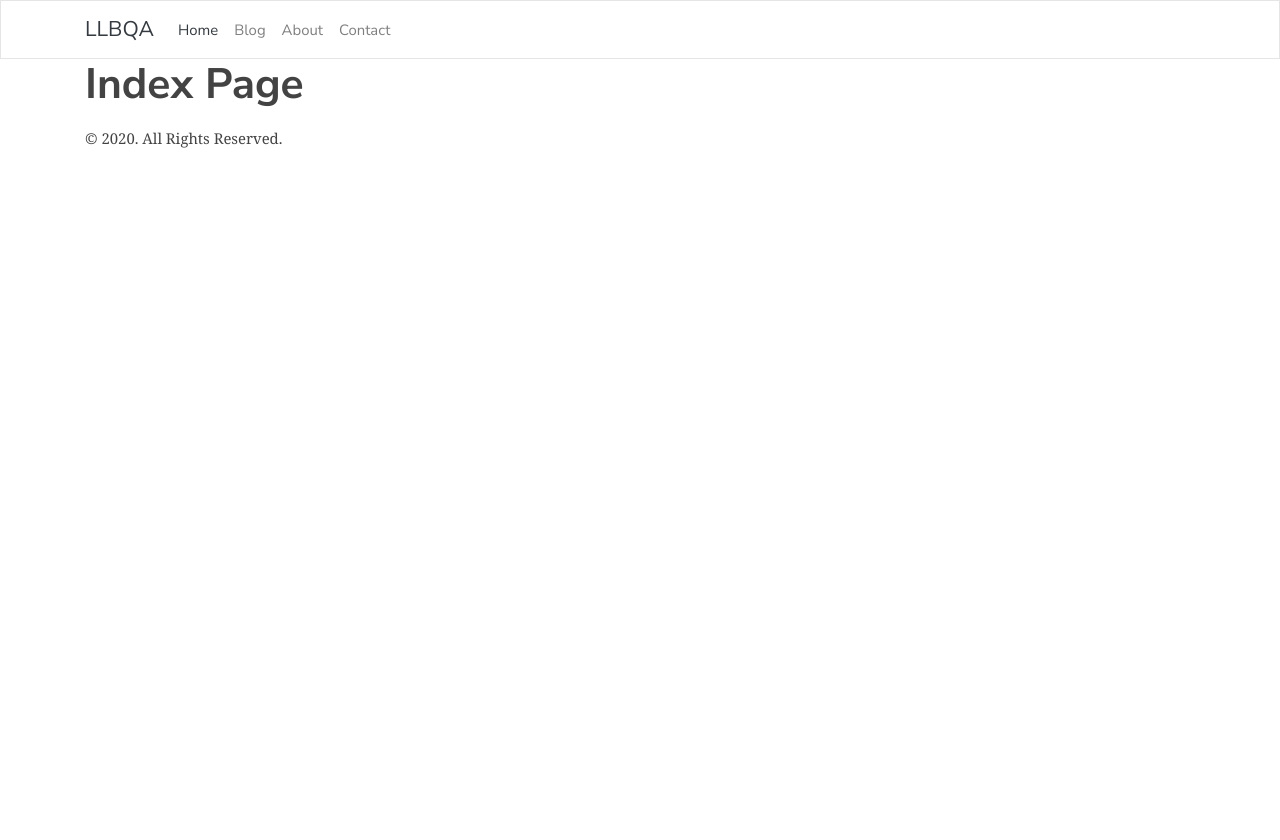
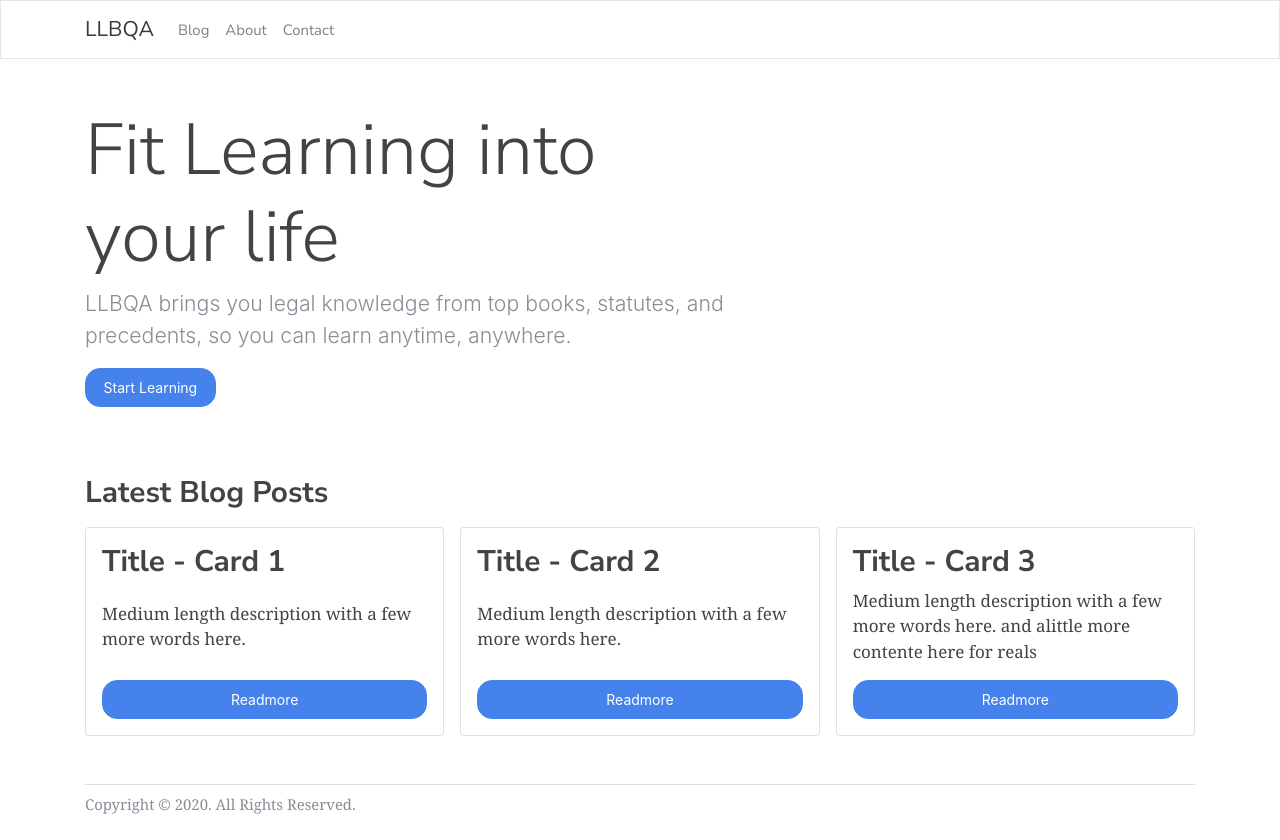
Before and after one commit to BradleyTim/LLBQA, a Django app: template templates/pages/index.html in a window 1280 px wide. Before the commit the page ends 148 px from the top, so only its background shows below. Run offline with Django 3.2, Linux system fonts and the light colour scheme; the template is opened without the code that fills it, so the values that code supplies are empty; some libraries are stand-ins or nearby versions.

Commit message:
add blog app urls, models, and styles

```diff
--- a/app/settings.py
+++ b/app/settings.py
@@ -39,6 +39,7 @@ INSTALLED_APPS = [
     'django.contrib.messages',
     'django.contrib.staticfiles',
     'pages.apps.PagesConfig',
+    'blog.apps.BlogConfig',
 ]
 
 MIDDLEWARE = [
--- a/app/urls.py
+++ b/app/urls.py
@@ -6,5 +6,6 @@ from django.conf import settings
 urlpatterns = [
     path('admin/', admin.site.urls),
     path('', include('pages.urls')),
+    path('blog/', include('blog.urls')),
 ]
 #  + static(settings.STATIC_URL, document_root=settings.STATIC_ROOT)
--- a/static/css/main.css
+++ b/static/css/main.css
@@ -5,8 +5,34 @@
 }
 
 body {
+  font-family: 'Nunito Sans', sans-serif;
+  color: #434343;
+  min-height: 100vh;
+}
+
+.layout {
   display: grid;
   grid-template-rows: auto 1fr auto;
-  font-family: 'Nunito Sans', sans-serif;
-  color: #434343;
 }
+
+.hero {
+  min-height: 40vh;
+  max-width: 60%;
+}
+
+.latest-posts .latest-posts-grid {
+  display: grid;
+  grid-gap: 1rem;
+  grid-template-columns: repeat(3, 1fr);
+}
+
+.latest-posts .card-button {
+  display: inline-block;
+}
+
+.latest-posts .card-content {
+  display: flex;
+  flex-direction: column;
+  padding: 1rem;
+  justify-content: space-between;
+}
--- a/templates/layout/base.html
+++ b/templates/layout/base.html
@@ -13,11 +13,14 @@
     <title>LLBQA</title>
   {% endif %}
 </head>
-<body>
+<body class="layout">
   {% include 'layout/navbar.html' %}
   <div class="container">
     {% block content %}{% endblock %}
   </div>
   {% include 'layout/footer.html' %}
+  <script src="https://code.jquery.com/jquery-3.5.1.slim.min.js" integrity="sha384-DfXdz2htPH0lsSSs5nCTpuj/zy4C+OGpamoFVy38MVBnE+IbbVYUew+OrCXaRkfj" crossorigin="anonymous"></script>
+  <script src="https://cdn.jsdelivr.net/npm/popper.js@1.16.0/dist/umd/popper.min.js" integrity="sha384-Q6E9RHvbIyZFJoft+2mJbHaEWldlvI9IOYy5n3zV9zzTtmI3UksdQRVvoxMfooAo" crossorigin="anonymous"></script>
+  <script src="https://stackpath.bootstrapcdn.com/bootstrap/4.5.0/js/bootstrap.min.js" integrity="sha384-OgVRvuATP1z7JjHLkuOU7Xw704+h835Lr+6QL9UvYjZE3Ipu6Tp75j7Bh/kR0JKI" crossorigin="anonymous"></script>
 </body>
 </html>
--- a/templates/layout/footer.html
+++ b/templates/layout/footer.html
@@ -1,7 +1,7 @@
 <footer class="d-flex align-items-center py-2 bg-white">
   <div class="container">
-    <p class="font-medium">
-      &copy; 2020. All Rights Reserved.
+    <p class="font-weight-normal text-muted">
+      Copyright &copy; 2020. All Rights Reserved.
     </p>
   </div>
 </footer>
--- a/templates/layout/navbar.html
+++ b/templates/layout/navbar.html
@@ -6,11 +6,8 @@
     </button>
     <div class="collapse navbar-collapse" id="navbarNav">
       <ul class="navbar-nav">
-        <li class="nav-item active">
-          <a class="nav-link" href="{% url 'pages-index' %}">Home <span class="sr-only">(current)</span></a>
-        </li>
         <li class="nav-item">
-          <a class="nav-link" href="{% url 'pages-index' %}">Blog</a>
+          <a class="nav-link" href="{% url 'blog-index' %}">Blog</a>
         </li>
         <li class="nav-item">
           <a class="nav-link" href="{% url 'pages-about' %}">About</a>
--- a/templates/pages/index.html
+++ b/templates/pages/index.html
@@ -1,5 +1,37 @@
 {% extends 'layout/base.html' %}
 
 {% block content %}
-  <h1>Index Page</h1>
+  <div class="pages-index py-5 border-bottom">
+    <section class="hero">
+      <h2 class="display-3">
+        Fit Learning into your life
+      </h2>
+      <p class="lead">
+        LLBQA brings you legal knowledge from top books, statutes, and precedents, so you can learn anytime, anywhere.
+      </p>
+      <button class="btn btn-primary">
+        Start Learning
+      </button>
+    </section>
+    <section class="latest-posts mt-5">
+      <h3 class="font-weight-bold mb-3">Latest Blog Posts</h3>
+      <div class="latest-posts-grid">
+        <div class="card p-3 card-content">
+          <h3>Title - Card 1</h3>
+          <p>Medium length description with a few more words here.</p>
+          <button class="btn btn-primary card-button">Readmore</button>
+        </div>
+        <div class="card p-3 card-content">
+          <h3>Title - Card 2</h3>
+          <p>Medium length description with a few more words here.</p>
+          <button class="btn btn-primary card-button">Readmore</button>
+        </div>
+        <div class="card p-3 card-content">
+          <h3>Title - Card 3</h3>
+          <p>Medium length description with a few more words here. and alittle more contente here for reals </p>
+          <button class="btn btn-primary card-button">Readmore</button>
+        </div>
+      </div>
+    </section>
+  </div>
 {% endblock %}
```
Also changed, not shown: pages/views.py (+8 -5 lines), templates/pages/about.html (+10 -1 lines), templates/pages/contact.html (+10 -1 lines), pages/urls.py (line endings or trailing spaces).
